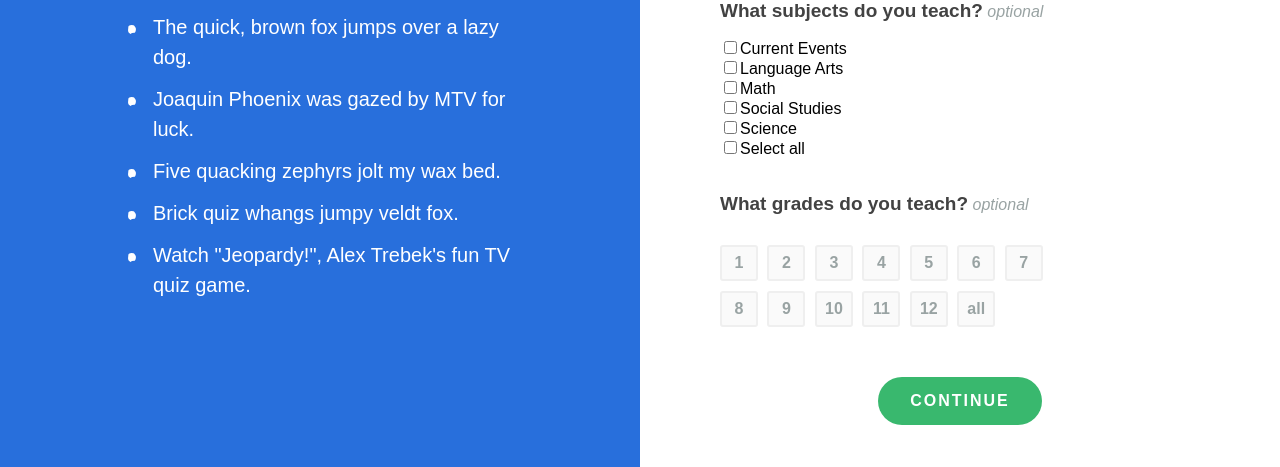
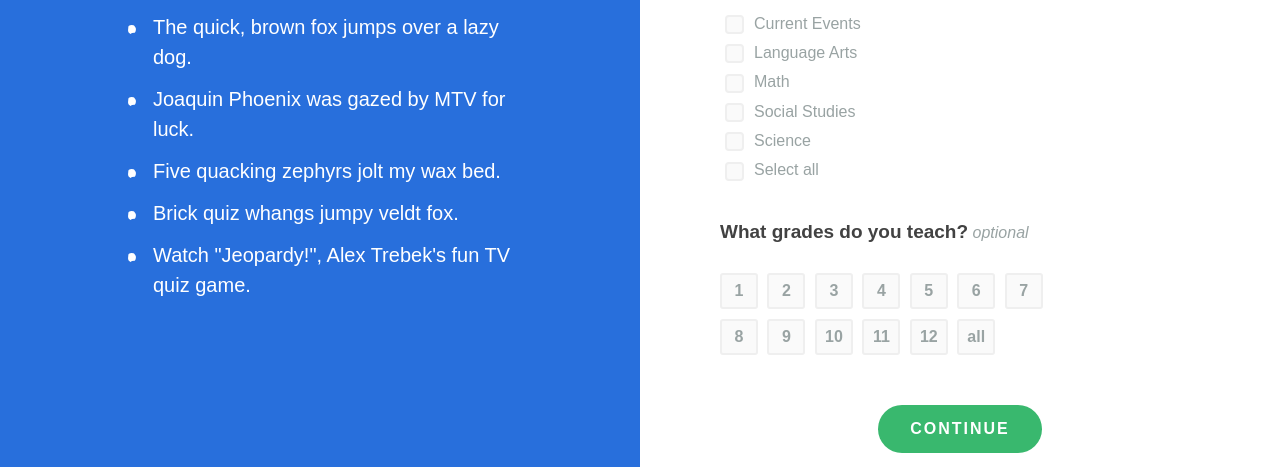
Before and after one commit to angelarrr/sign-up-ui-project, a plain HTML site: page index.html in a window 1280 px wide. Shown: the part 333-800 px from the top of the page. Drawn offline with Linux system fonts and the light colour scheme.

Commit message:
style subject checkboxes

```diff
--- a/css/style.css
+++ b/css/style.css
@@ -225,6 +225,56 @@ ul.subjects {
   padding-left: 0;
 }
 
+ul.subjects input[type="checkbox"] {
+  display: none;
+}
+
+ul.subjects label {
+  display: inline-block;
+  position: relative;
+  margin: 5px;
+  cursor: pointer;
+  font-size: 16px;
+  color: #99a3a3;
+}
+
+ul.subjects label::before {
+  content: "";
+  vertical-align: middle;
+  background-color: #fafafa;
+  border-radius: 4px;
+  border: 2px solid #efefef;
+  display: inline-block;
+  width: 15px;
+  height: 15px;
+  margin-right: 10px;
+  transition: border-color .2s;
+}
+
+ul.subjects label:hover::before {
+  border-color: #286fdc;
+}
+
+ul.subjects label::after {
+  content: "";
+  padding: 2px;
+  text-align: center;
+  position: absolute;
+  width: 2px;
+  height: 5px;
+  top: 2px;
+  left: 6px;
+  transition: .2s;
+}
+
+ul.subjects input[type="checkbox"]:checked + label::after {
+  border: solid #424242;
+  border-width: 0 2px 2px 0;
+  transform: rotate(45deg);
+  -webkit-transform: rotate(45deg);
+  -ms-transform: rotate(45deg);
+}
+
 /* grades */
 .select-grade {
   margin-top: 30px;
--- a/index.html
+++ b/index.html
@@ -8,10 +8,10 @@
     <meta name="viewport" content="width=device-width, initial-scale=1">
 
     <!-- stylesheets -->
-    <link re="stylesheet" href="css/normalize.css">
+    <link rel="stylesheet" href="css/normalize.css">
     <link rel="stylesheet" href="css/style.css">
     <!-- fontawesome -->
-    <script src="https://use.fontawesome.com/6eb68ff3ac.js"></script>
+    <link rel="stylesheet" href="https://maxcdn.bootstrapcdn.com/font-awesome/4.6.3/css/font-awesome.min.css">
 </head>
 <body>
   <div class="split-flex">
@@ -47,6 +47,8 @@
           <span>Step 2 of 3</span>
         </div>
 
+        <form>
+
           <!-- CHOOSE ROLE AND SCHOOL -->
           <section class="choose-section">
             <div class="section-content">
@@ -62,7 +64,7 @@
 
               <div class="zip-school">
                 <div class="zip-info">
-                <input type="text" placeholder="Zip code "/>
+                  <input type="text" name="zip-code" pattern="[0-9]{5}" placeholder="Zip code" />
                 </div>
 
                 <div class="choose-school">
@@ -146,8 +148,10 @@
 
           <!-- CONTINUE -->
           <div class="button-section">
-          <button>Continue</button>
+            <button type="submit">Continue</button>
           </div>
+
+        </form>
 
       </div>
     </div>
```
Lines whose indentation alone changed are shown as unchanged.
